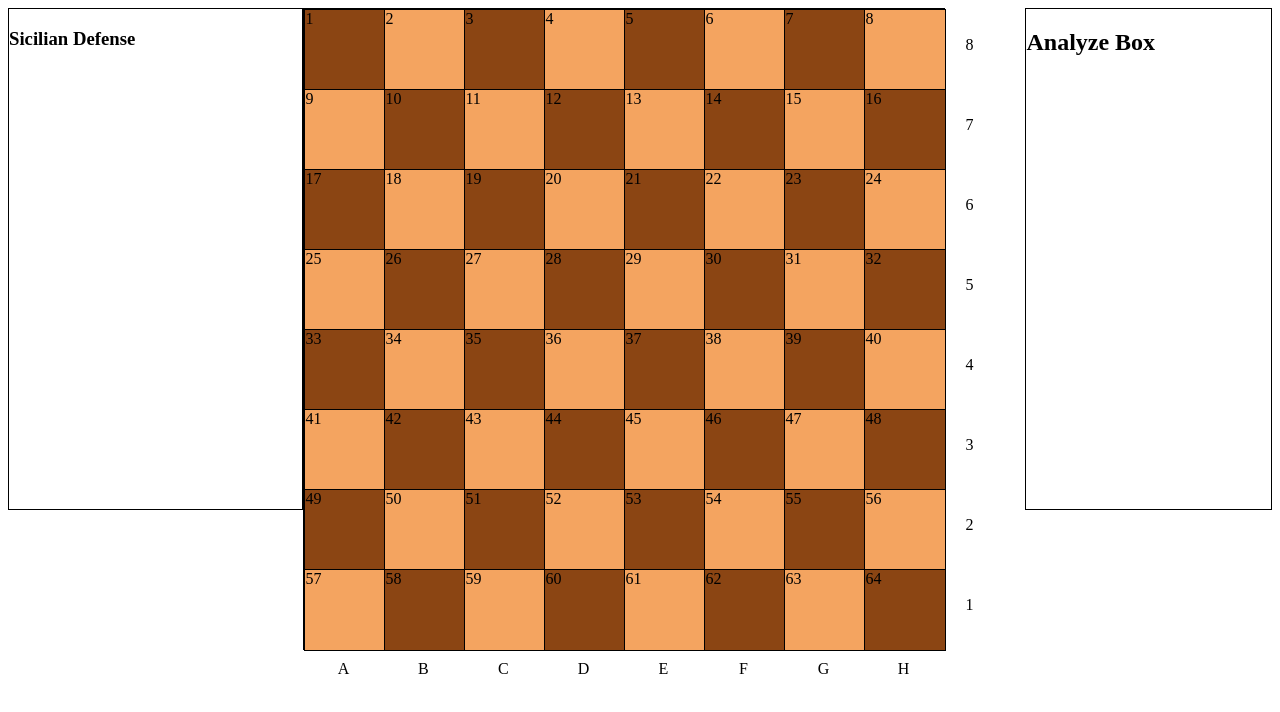
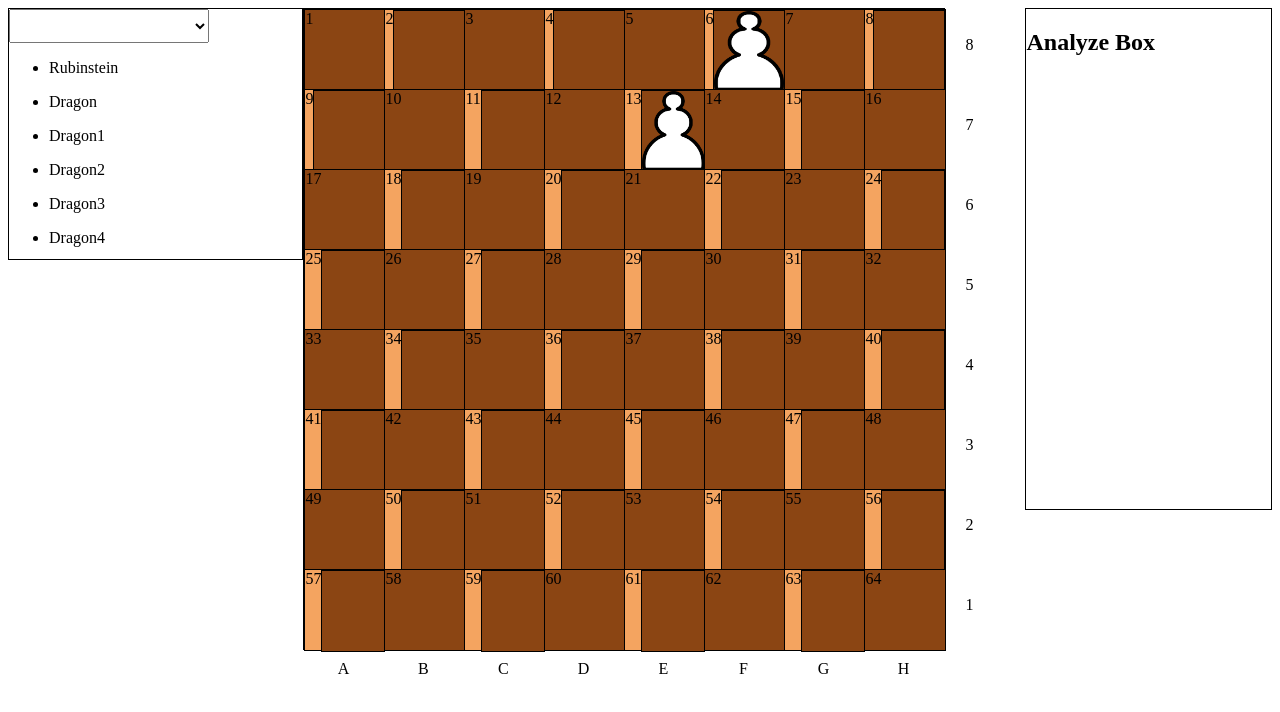
Before and after one commit to GrzegorzSzymczakk/ChessOpening, a Vue app in the folder src/frontend/: page / in a window 1280 px wide. Shown: the top 712 px of the page. Built offline with nearby package versions, Linux system fonts and the light colour scheme.

Commit message:
add pawn square

```diff
--- a/src/frontend/src/components/ChapterBox.vue
+++ b/src/frontend/src/components/ChapterBox.vue
@@ -1,22 +1,83 @@
 <template>
-<div class="chapter">
-  <h3>Sicilian Defense</h3>
-  <ul class="chapters">
+  <div class="chapter">
+    <select class="course" v-model="pattern">
+      <option v-for="course in courses" :key="course">{{ course }}</option>
+    </select>
+    <nav class="chapters">
+      <ul v-for="chapter in filteredByCourse"
+          :key="chapter.cat">
+        <li>
+          {{ chapter.name }}
+        </li>
 
-  </ul>
-</div>
+      </ul>
+    </nav>
+  </div>
 </template>
 
 <script>
 export default {
-  name: "ChapterBox"
+  name: "ChapterBox",
+  data() {
+    return {
+      pattern: "",
+      courses: ['French Defense', 'Ruy Lopez', 'Sicilian Defense'],
+      chapters: [
+        {
+          name: 'Rubinstein',
+          cat: 'French Defense'
+        },
+        {
+          name: 'Dragon',
+          cat: 'Sicilian Defense'
+        },
+        {
+          name: 'Dragon1',
+          cat: 'Sicilian Defense'
+        },
+        {
+          name: 'Dragon2',
+          cat: 'Sicilian Defense'
+        },
+        {
+          name: 'Dragon3',
+          cat: 'Sicilian Defense'
+        },
+        {
+          name: 'Dragon4',
+          cat: 'Sicilian Defense'
+        },
+        {
+          name: 'Dragon5',
+          cat: 'Sicilian Defense'
+        }
+      ]
+    }
+  },
+  computed: {
+    filteredByCourse() {
+      let filter = new RegExp(this.pattern, 'i');
+      return this.chapters.filter(el => el.cat.match(filter))
+    }
+  }
 }
 </script>
 <style scoped>
-.chapter{
-  height: 500px;
+
+.chapter {
+  height: 250px;
   width: 300px;
   border: 1px solid black;
+  display: flex;
+  flex-direction: column;
+}
 
+.course {
+  width: 200px;
+  height: 40px;
+}
+
+.chapters {
+  overflow-y: scroll;
 }
 </style>
--- a/src/frontend/src/components/ChessBoard.vue
+++ b/src/frontend/src/components/ChessBoard.vue
@@ -4,8 +4,8 @@
                  :key="field"
                  :counter="field"
                  :white="this.fieldColor"
-
-    />
+                 :figure="this.getFigureFor(field)">
+    </SquareField>
   </div>
 <!--  <SquareField class="img"></SquareField>-->
 </template>
@@ -17,8 +17,19 @@ export default {
   name: "ChessBoard",
   components: {SquareField},
   data() {
+    const whiteFigures = [3,5,6,13]
     return {
+      whiteFigures,
       fieldColor: true
+    }
+  },
+  methods: {
+    getFigureFor(field){
+      if(this.whiteFigures.includes(field)){
+        console.log(field)
+        return "Pawn"
+      }
+      return null
     }
   },
   watch: {
--- /dev/null
+++ b/src/frontend/src/components/FigureComp.vue
@@ -0,0 +1,19 @@
+<template>
+<div :class="figure==='Pawn' ? 'white-pawn' : ''">
+
+</div>
+</template>
+
+<script>
+export default {
+  name: "FigureComp",
+  props:['figure']
+}
+</script>
+
+<style scoped>
+.white-pawn{
+  content: url("../assets/white_pawn.png");
+}
+
+</style>
--- a/src/frontend/src/components/SquareField.vue
+++ b/src/frontend/src/components/SquareField.vue
@@ -1,13 +1,18 @@
 <template>
-    <div v-if="this.isWhite" class="white" :id="counter" >{{counter}}</div>
+    <div v-if="this.isWhite" class="white" :id="counter" >
+      {{counter}}
+      <FigureComp :figure="figure"/>
+    </div>
     <div v-else>{{counter}}</div>
 </template>
 
 <script>
 
+import FigureComp from "@/components/FigureComp";
 export default {
   name: "SquareField",
-  props: ['counter', 'white'],
+  components: {FigureComp},
+  props: ['counter', 'white', 'figure'],
   computed:{
     isWhite(){
       const zeroBasedCounter = this.counter - 1;
```
Also changed, not shown: src/frontend/src/assets/white_pawn.png.
